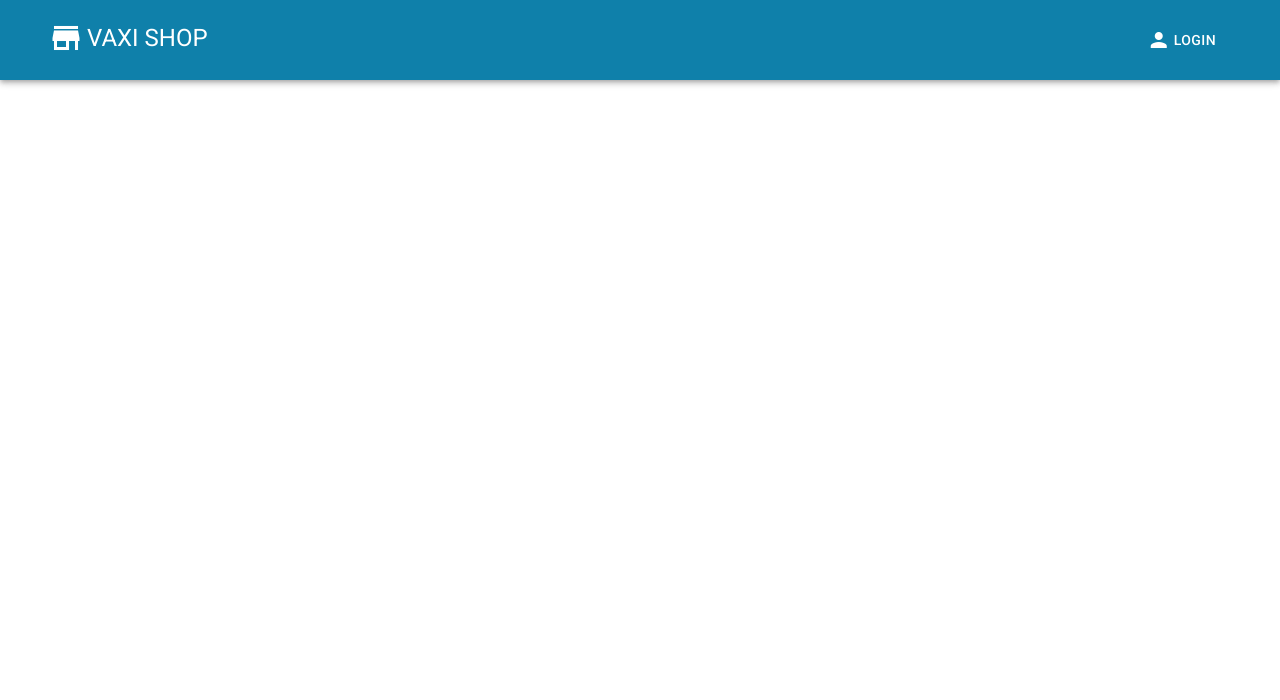
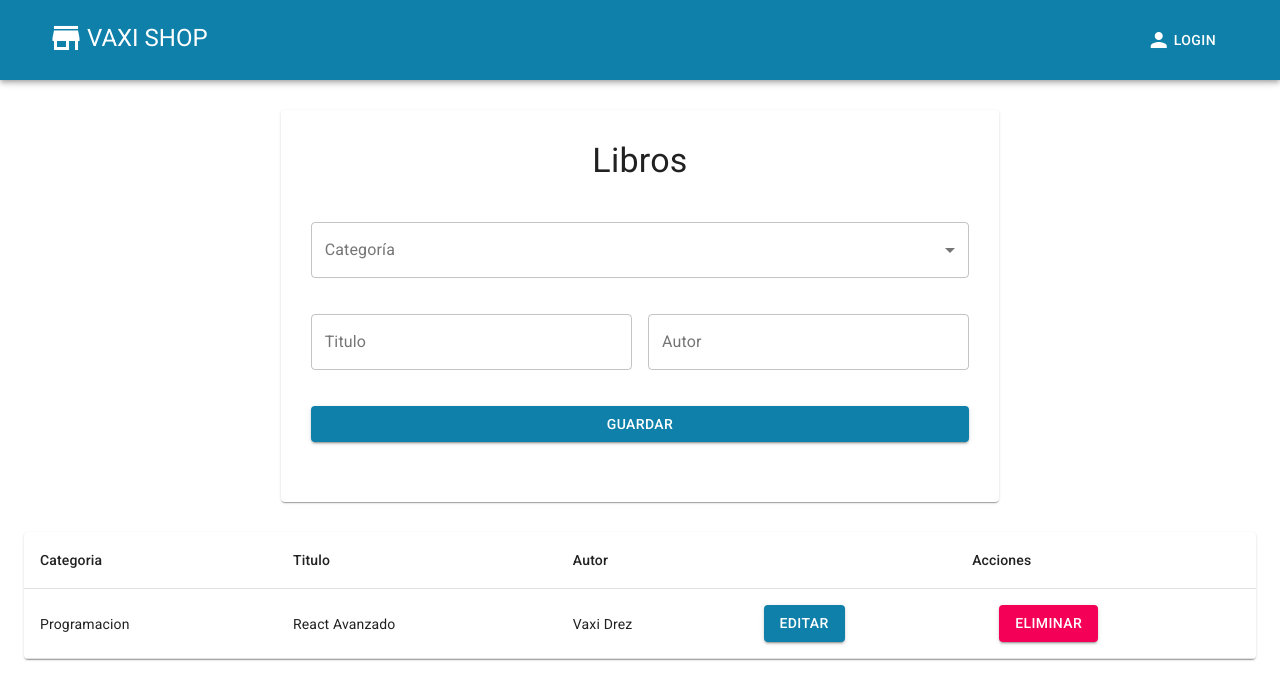
Before and after one commit to PedroAvila/proyecto-react-material-desing, a React (Create React App) app: page / in a window 1280 px wide. Shown: the top 700 px of the page. Built offline with nearby package versions, Linux system fonts and the light colour scheme.

Commit message:
Mantenimiento de data - Creando Componente Parte 1

```diff
--- a/src/App.js
+++ b/src/App.js
@@ -5,6 +5,7 @@ import Login from "./componentes/seguridad/Login";
 import RegistrarUsuario from "./componentes/seguridad/RegistrarUsuario";
 import theme from "./theme/theme";
 import { BrowserRouter as Router, Switch, Route } from 'react-router-dom';
+import Libro from "./componentes/pantallas/Libro";
 
 
 function App() {
@@ -15,6 +16,7 @@ function App() {
         <Switch>
           <Route exact path="/login" component={ Login } />
           <Route exact path="/registrar" component={ RegistrarUsuario } />
+          <Route exact path="/" component={ Libro } />
         </Switch>
       </Router>
     </ThemeProvider>
--- /dev/null
+++ b/src/componentes/pantallas/Libro.js
@@ -0,0 +1,145 @@
+import { Button, Card, Container, Grid, MenuItem, Paper, Table, TableBody, TableCell, TableContainer, TableHead, TableRow, TextField, Typography } from '@material-ui/core';
+import React, { useState } from 'react';
+import useStyles from '../../theme/useStyles';
+
+const clearLibro = {
+    categoria: '',
+    titulo: '',
+    autor: ''
+}
+
+const Libro = () => {
+
+    const [ libro, setLibro ] = useState({
+        categoria: '',
+        titulo: '',
+        autor: ''
+    })
+
+    const handleChange = (e) => {
+        const { name, value } = e.target
+        setLibro(prev => ({
+            ...prev,
+            [name]: value
+        }))
+    }
+
+    const guardarData = () => {
+        console.log("Mis datos son", libro)
+        setLibro(clearLibro)
+    }
+
+    const abrirDialog = () => {
+        console.log("mi boton editar")
+    }
+
+    const eliminarData = () => {
+        console.log("boton eliminar")
+    }
+
+    const classes = useStyles()
+
+    return (
+        <Container className={ classes.containermt }>
+            <Grid container justify="center">
+                <Grid item lg={ 7 } md={ 8 }>
+                    <Card className={ classes.card } align="center">
+                        <Typography variant="h4">Libros</Typography>
+                        <form className={ classes.form } onSubmit={(e) => e.preventDefault()}>
+                            <Grid container spacing={ 2 }>
+                                <Grid item md={ 12 } xs={ 12 } className={ classes.gridmb }>
+                                    <TextField
+                                    select
+                                    label="Categoría"
+                                    variant="outlined"
+                                    fullWidth
+                                    align="left"
+                                    name="categoria"
+                                    value={ libro.categoria }
+                                    onChange={ handleChange }
+                                    >
+                                        <MenuItem value="Programacion">Programacion</MenuItem>
+                                        <MenuItem value="Historia">Historia</MenuItem>
+                                        <MenuItem value="Matematica">Matematica</MenuItem>
+                                    </TextField>
+                                </Grid>
+                                <Grid item md={ 6 } xs={ 12 } className={ classes.gridmb }>
+                                    <TextField
+                                    label="Titulo"
+                                    variant="outlined"
+                                    fullWidth
+                                    name="titulo"
+                                    value={ libro.titulo }
+                                    onChange={ handleChange }
+                                    />
+                                </Grid>
+
+                                <Grid item md={ 6 } xs={ 12 } className={ classes.gridmb }>
+                                    <TextField
+                                    label="Autor"
+                                    variant="outlined"
+                                    fullWidth
+                                    name="autor"
+                                    value={ libro.autor }
+                                    onChange={ handleChange }
+                                    />
+                                </Grid>
+
+                                <Grid item md={ 12 } xs={ 12 } className={ classes.gridmb }>
+                                    <Button
+                                    variant="contained"
+                                    fullWidth
+                                    color="primary"
+                                    type="submit"
+                                    onClick={ guardarData }
+                                    >
+                                        Guardar
+                                    </Button>
+                                </Grid>
+                            </Grid>
+                        </form>
+                    </Card>
+                </Grid>
+            </Grid>
+            <TableContainer component={ Paper } className={ classes.containermt }>
+                <Table>
+                    <TableHead>
+                        <TableRow>
+                            <TableCell>Categoria</TableCell>
+                            <TableCell>Titulo</TableCell>
+                            <TableCell>Autor</TableCell>
+                            <TableCell align="center" colSpan={ 2 }>Acciones</TableCell>
+                        </TableRow>
+                    </TableHead>
+                    <TableBody>
+                        <TableRow>
+                        <TableCell>Programacion</TableCell>
+                        <TableCell>React Avanzado</TableCell>
+                        <TableCell>Vaxi Drez</TableCell>
+                        <TableCell>
+                            <Button
+                            variant="contained"
+                            color="primary"
+                            onClick={ abrirDialog }
+                            >
+                                Editar
+                            </Button>
+                        </TableCell>
+                        <TableCell>
+                            <Button
+                            variant="contained"
+                            color="secondary"
+                            onClick={ eliminarData }
+                            >
+                                Eliminar
+                            </Button>
+                        </TableCell>
+                        </TableRow>
+                    </TableBody>
+                </Table>
+            </TableContainer>
+        </Container>
+    )
+}
+
+export default Libro
```
